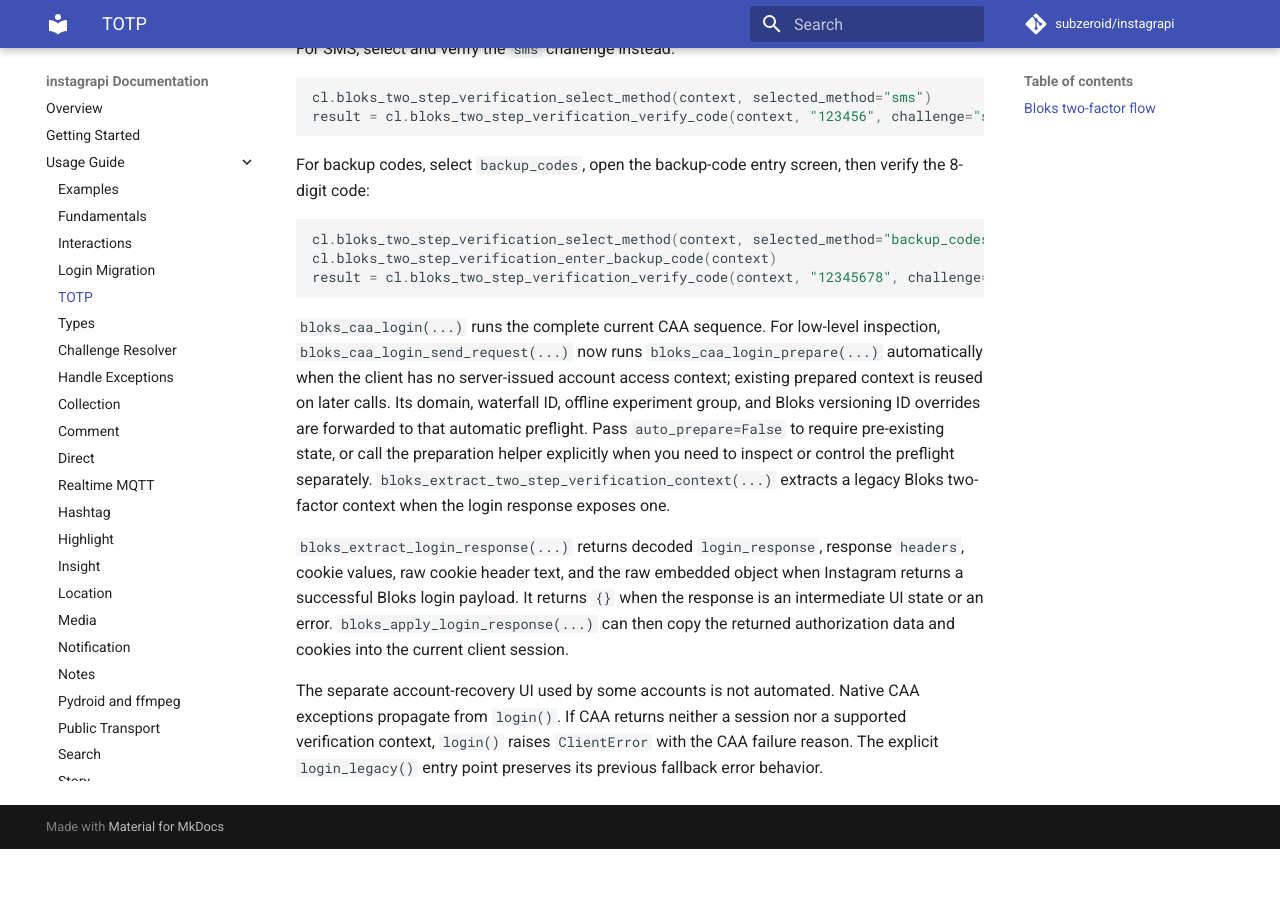
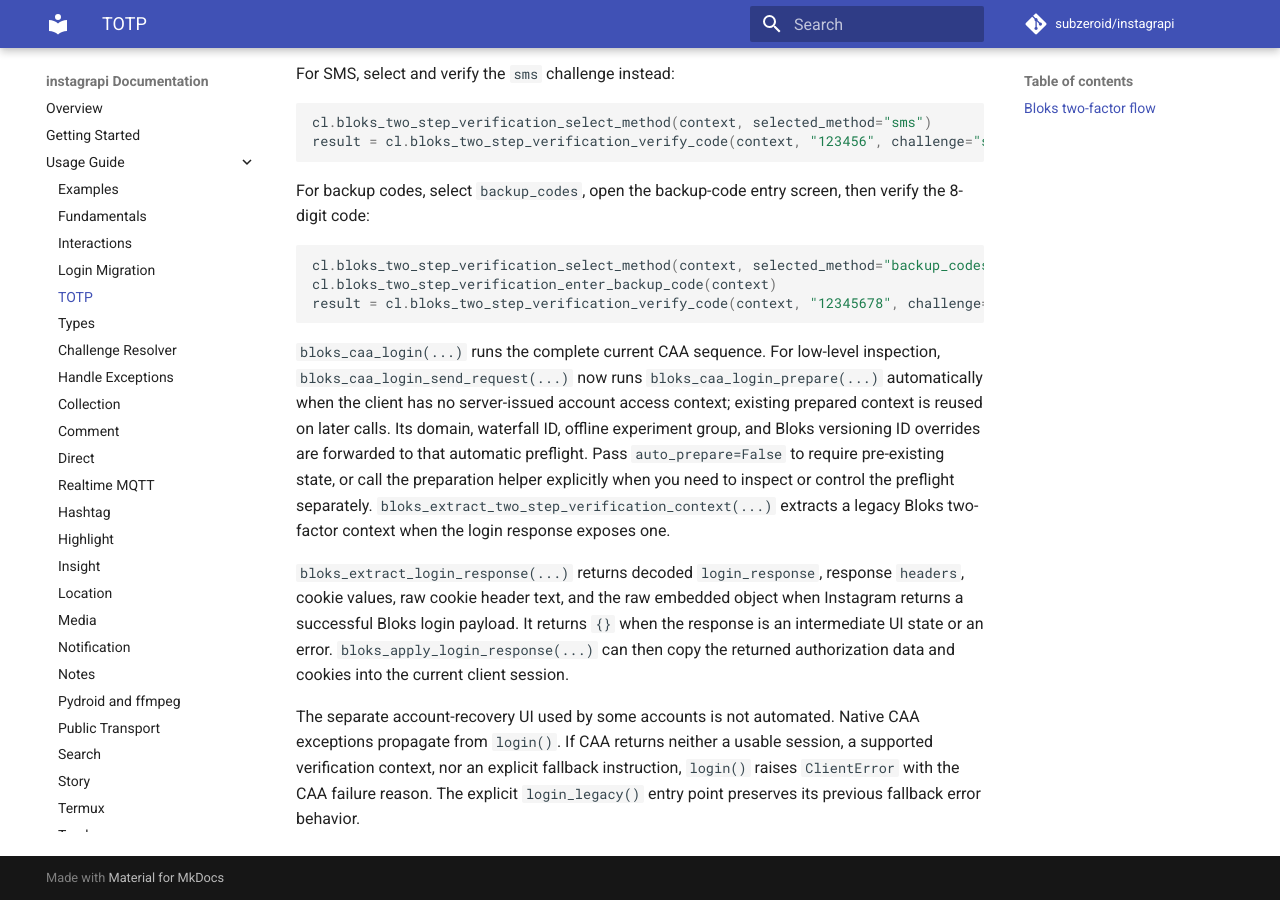
Before and after one commit to del-bestdev/instagrapi, an MkDocs documentation site: the page built from docs/usage-guide/totp.md, in a window 1280 px wide and 900 px high, scrolled down 1903 px. Built offline with MkDocs 1.6.1 and Material for MkDocs 9.7.7, drawn with Linux system fonts in a browser that asks for light colours; comment, search, counter and statistics services are not loaded; the version menu is left out; before the commit the page ends 2752 px from its top, so only the background shows below that; some of the changed text lies outside the part shown.

Commit message:
docs: align two-factor fallback guidance

```diff
--- a/docs/usage-guide/totp.md
+++ b/docs/usage-guide/totp.md
@@ -40,7 +40,7 @@ Notes:
 
 `cl.login(..., verification_code="123456")` uses CAA directly, including device registration and server-issued preflight state. A successful embedded session is applied automatically. The CAA profile-code flow uses the supplied `verification_code` or `challenge_code_handler`. When Instagram returns `two_step_verification_context`, the existing Bloks verification helpers handle the code; a missing code raises `TwoFactorRequired`.
 
-The previous login flow is available explicitly as `cl.login_legacy(...)`, with the same arguments and its existing CAA/Bloks fallbacks. Default `login()` never invokes that legacy flow automatically. See the [login migration guide](login-migration.md).
+The previous login flow is available explicitly as `cl.login_legacy(...)`, with the same arguments and its existing CAA/Bloks fallbacks. Default `login()` enters the legacy flow only when Instagram explicitly returns a `CAA_LOGIN_FALLBACK` instruction. See the [login migration guide](login-migration.md).
 
 8-digit backup codes can be passed through the same `verification_code` parameter:
 
@@ -89,4 +89,4 @@ result = cl.bloks_two_step_verification_verify_code(context, "12345678", challen
 
 `bloks_extract_login_response(...)` returns decoded `login_response`, response `headers`, cookie values, raw cookie header text, and the raw embedded object when Instagram returns a successful Bloks login payload. It returns `{}` when the response is an intermediate UI state or an error. `bloks_apply_login_response(...)` can then copy the returned authorization data and cookies into the current client session.
 
-The separate account-recovery UI used by some accounts is not automated. Native CAA exceptions propagate from `login()`. If CAA returns neither a session nor a supported verification context, `login()` raises `ClientError` with the CAA failure reason. The explicit `login_legacy()` entry point preserves its previous fallback error behavior.
+The separate account-recovery UI used by some accounts is not automated. Native CAA exceptions propagate from `login()`. If CAA returns neither a usable session, a supported verification context, nor an explicit fallback instruction, `login()` raises `ClientError` with the CAA failure reason. The explicit `login_legacy()` entry point preserves its previous fallback error behavior.
```
Also changed, not shown: docs/usage-guide/login-migration.md (+1 -1 lines).
